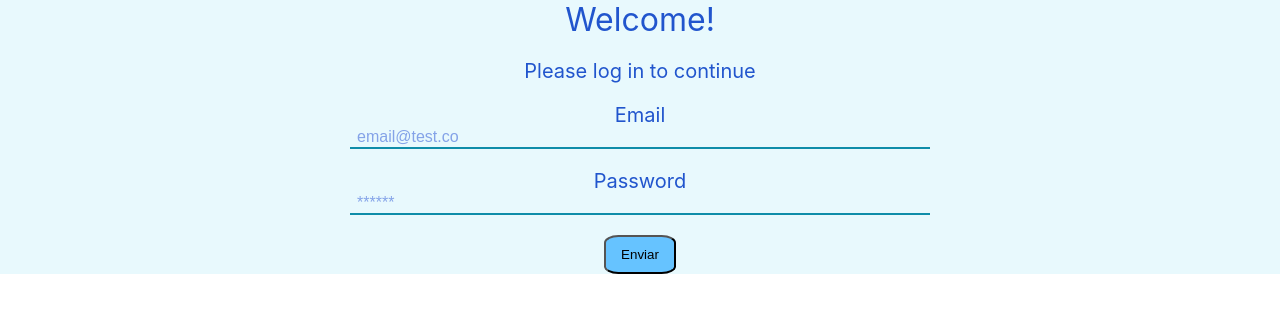
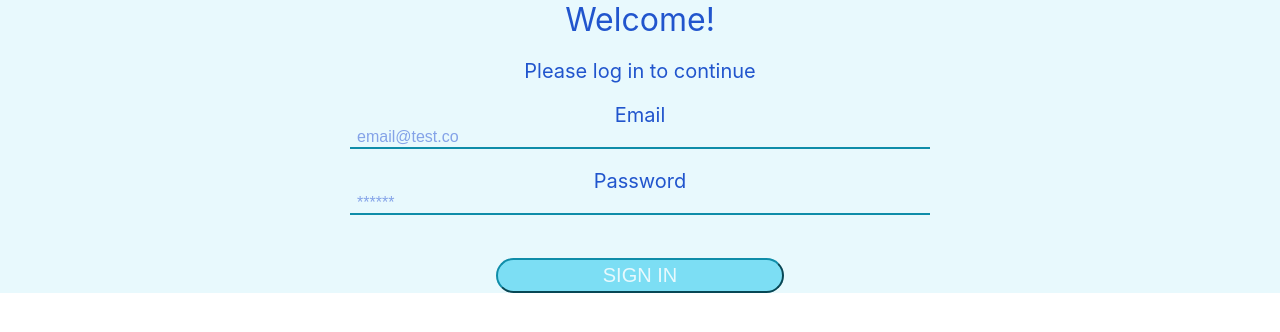
Before and after one commit to saureth/message-bot-front, a React (Create React App) app: page / in a window 1280 px wide. Shown: the top 332 px of the page. Built offline with nearby package versions, Linux system fonts and the light colour scheme; the HTML template or start-up script is replaced by a standard one.

Commit message:
[REF] Change button appareance

```diff
--- a/src/components/screens/auth/Login.js
+++ b/src/components/screens/auth/Login.js
@@ -76,9 +76,19 @@ const Password = styled.input.attrs({
 `;
 
 const Button = styled.button`
-  padding: 10px 15px;
-  background-color: #66C3FF;
-  border-radius: 20%;
+    width: 50%;
+    border-radius: 25px;
+    align-self: center;
+    margin-top: 2%;
+    background-color: #7CDEF4;
+    color: #E8F9FD;
+    border-color: #0F8DA9;
+    min-width: 250px;
+    min-height: 35px;
+    @media ${device.mobileL}{
+        width: 25%;
+        font-size: 20px;
+    }
 `;
 
 const Login = () => {
@@ -94,7 +104,7 @@ const Login = () => {
             <Label> Password </Label>
             <Password />
             <br />
-            <Button > Enviar </Button>
+            <Button > SIGN IN </Button>
         </Container>
     );
 }
```
